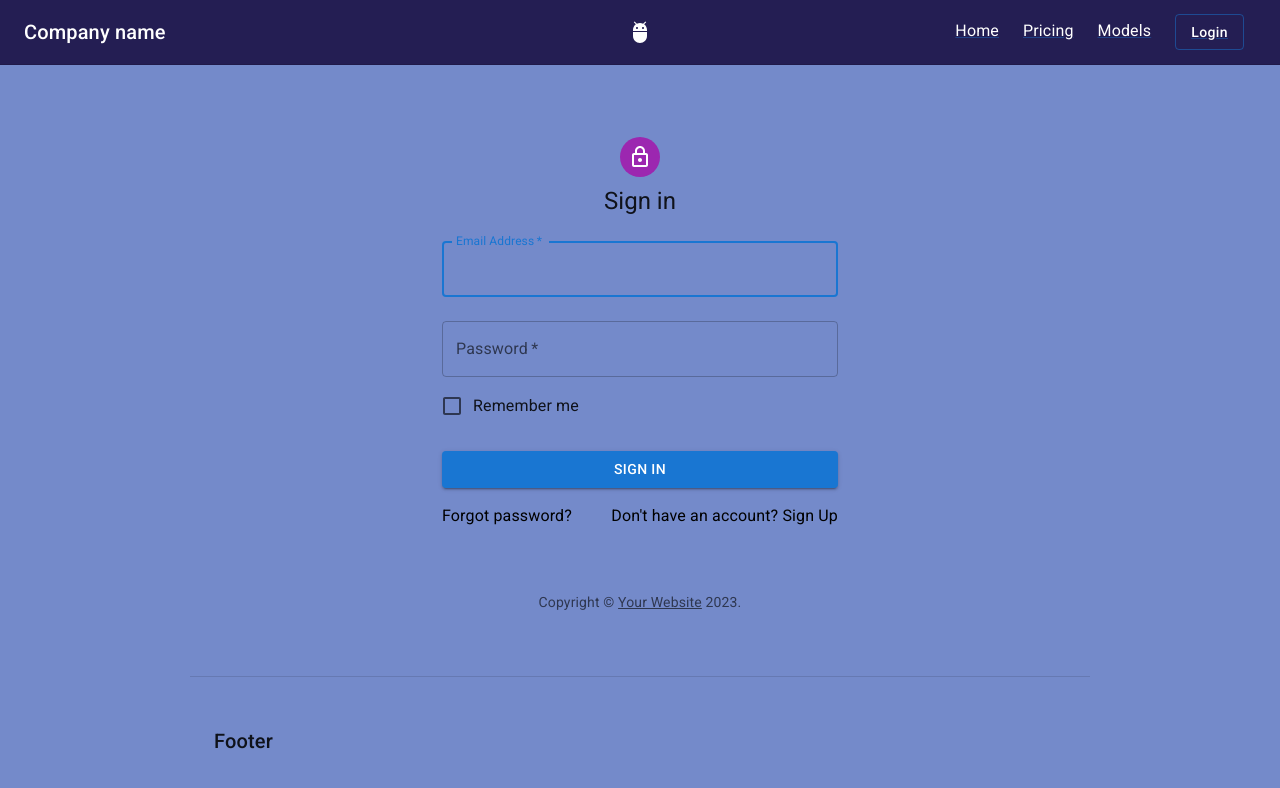
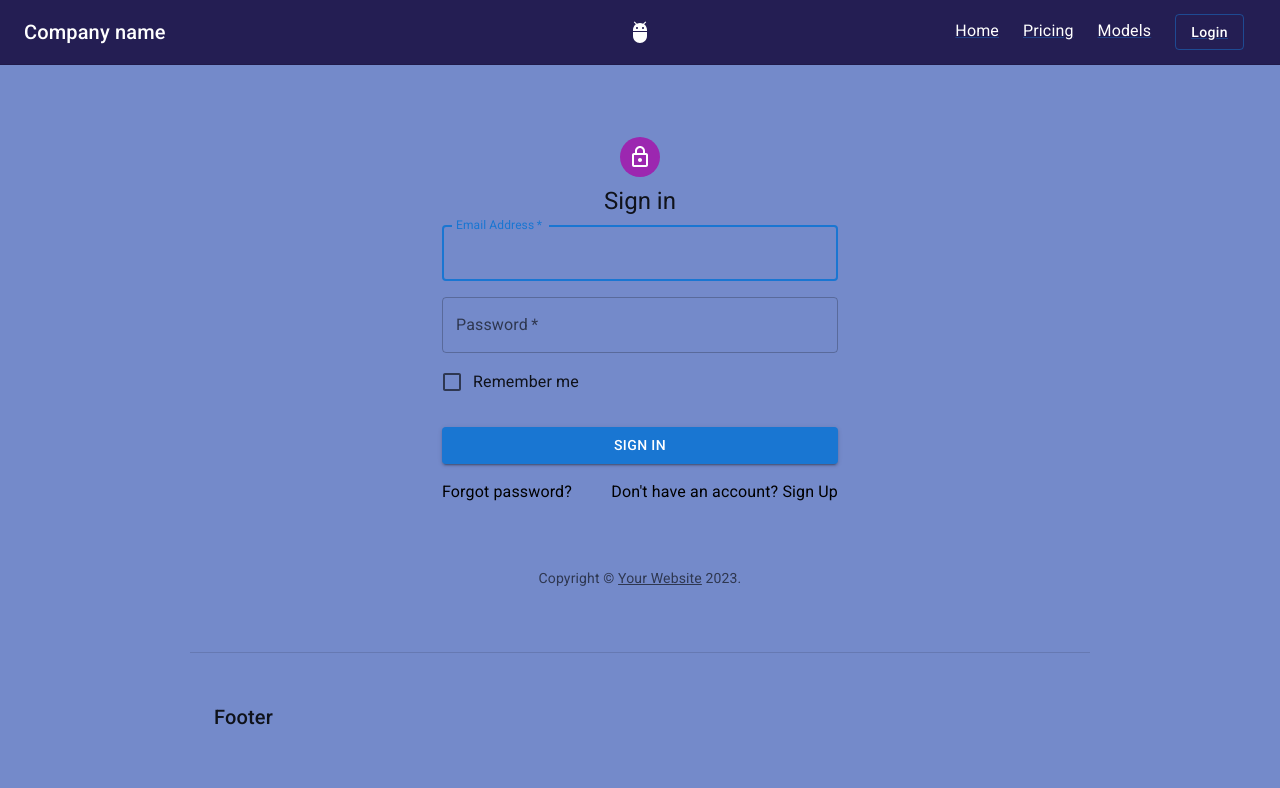
Before and after one commit to No-Code-DS/frontend, a React (Create React App) app: page /login in a window 1280 px wide. Shown: the top 788 px of the page. Built offline with nearby package versions, Linux system fonts and the light colour scheme.

Commit message:
added email validation for the sing in page

```diff
--- a/src/components/Account/LogIn.jsx
+++ b/src/components/Account/LogIn.jsx
@@ -1,5 +1,6 @@
 import * as React from 'react';
 import Avatar from '@mui/material/Avatar';
+import { useState } from 'react';
 import Button from '@mui/material/Button';
 import CssBaseline from '@mui/material/CssBaseline';
 import TextField from '@mui/material/TextField';
@@ -35,8 +36,23 @@ function Copyright(props) {
 const theme = createTheme();
 
 export const LogIn = () => {
+  const [email, setEmail] = useState('');
+  const [emailError, setEmailError] = useState([false, ""]);
+
+
+  function checkEmail() {
+    if (!email) {
+      setEmailError([true, "This field is required"])
+    }
+    else {
+      const emailRegex = /^[^\s@]+@[^\s@]+\.[^\s@]+$/;
+      setEmailError([!emailRegex.test(email), "This is not a valid email"]);
+    }
+  }
   const handleSubmit = (event) => {
     event.preventDefault();
+    setEmailError([false, ""])
+    checkEmail()
     const data = new FormData(event.currentTarget);
     console.log({
       email: data.get('email'),
@@ -64,7 +80,6 @@ export const LogIn = () => {
           </Typography>
           <Box component="form" onSubmit={handleSubmit} noValidate sx={{ mt: 1 }}>
             <TextField
-              margin="normal"
               required
               fullWidth
               id="email"
@@ -72,7 +87,11 @@ export const LogIn = () => {
               name="email"
               autoComplete="email"
               autoFocus
+              onChange={(e) => setEmail(e.target.value)}
+              error={emailError[0]}
+              helperText={emailError[0] ? emailError[1] : ""}
             />
+
             <TextField
               margin="normal"
               required
```
